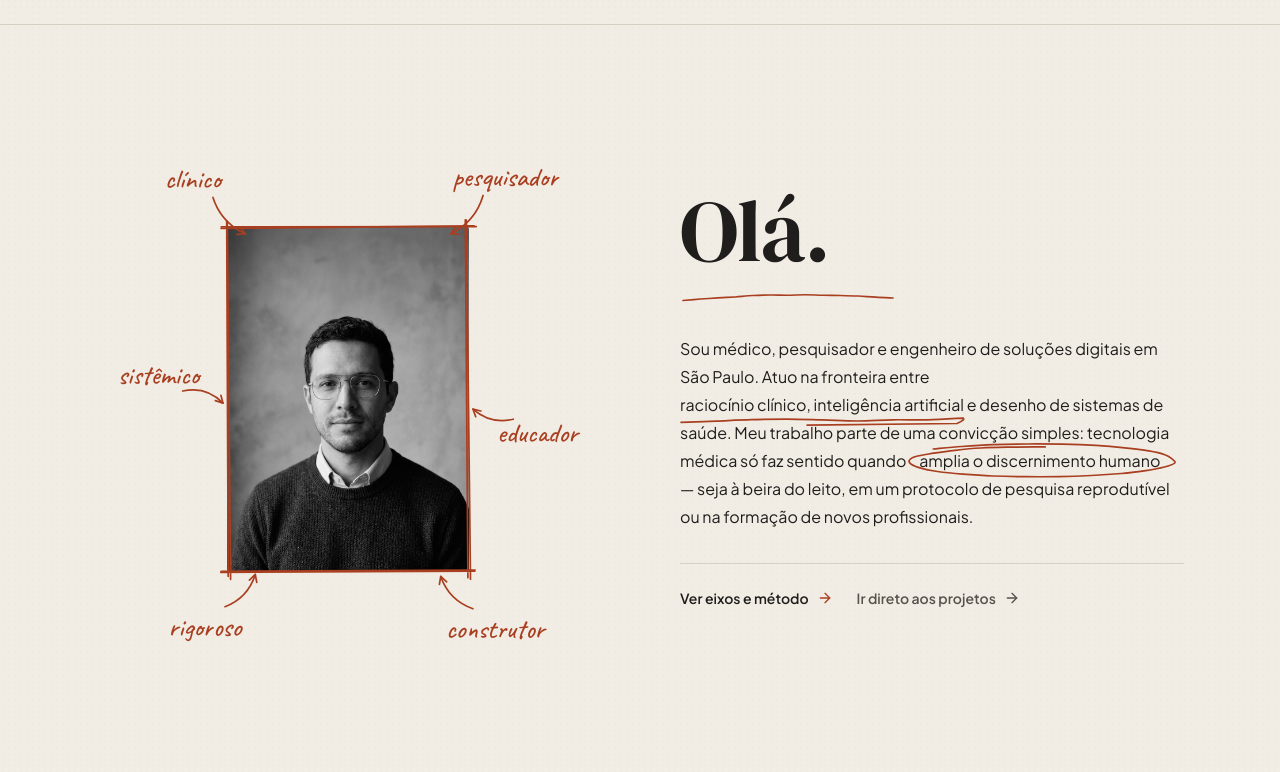
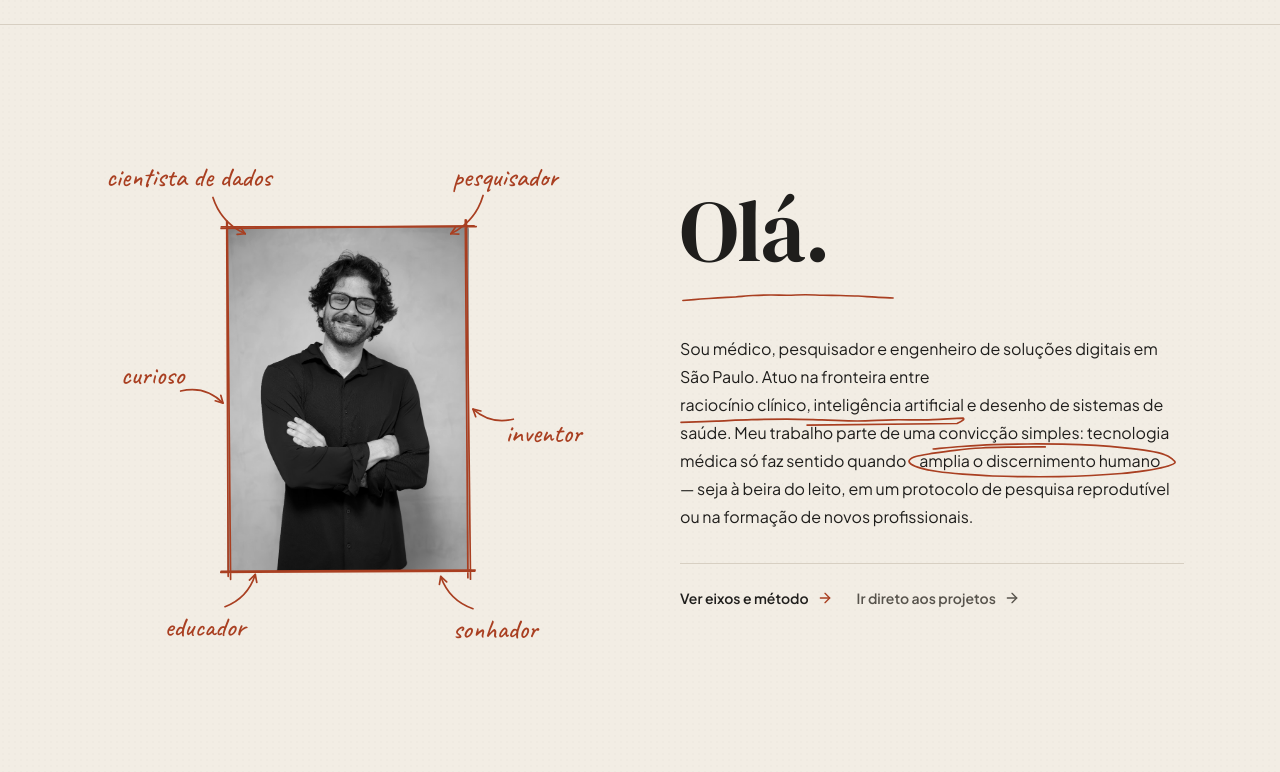
Before and after one commit to andrecfonseca-stack/Portifolio, a Next.js app: page / in a window 1280 px wide. Shown: the part 800-1572 px from the top of the page. Built offline with nearby package versions, Linux system fonts and the light colour scheme.

Commit message:
feat: atualiza foto real de André Cavalcanti e 6 atributos em destaque

```diff
--- a/src/components/sections/home-contact.tsx
+++ b/src/components/sections/home-contact.tsx
@@ -64,7 +64,7 @@ export function HomeContact() {
                 alt={profile.portraitAlt}
                 fill
                 sizes="112px"
-                className="object-cover grayscale"
+                className="object-cover object-[50%_18%] grayscale"
               />
             </div>
             <PenMark kind="oval" seed={80} padX={9} padY={9} delay={0.12} />
--- a/src/components/sections/home-hello.tsx
+++ b/src/components/sections/home-hello.tsx
@@ -15,10 +15,10 @@ import { useSafeMotion } from "@/components/motion/use-safe-reduced-motion";
 import { arrowPaths, type Point } from "@/lib/marginalia-paths";
 
 const TRAIT_SPOTS: Array<{ at: Point; a: Point; b: Point; bend: number }> = [
-  { at: [96, 42], a: [116, 60], b: [148, 96], bend: 0.22 },
+  { at: [92, 40], a: [116, 60], b: [148, 96], bend: 0.22 },
   { at: [406, 40], a: [384, 58], b: [352, 96], bend: -0.22 },
-  { at: [62, 236], a: [86, 252], b: [126, 264], bend: -0.28 },
-  { at: [438, 294], a: [414, 280], b: [374, 270], bend: -0.26 },
+  { at: [56, 236], a: [84, 252], b: [126, 264], bend: -0.28 },
+  { at: [444, 294], a: [414, 280], b: [374, 270], bend: -0.26 },
   { at: [108, 486], a: [128, 466], b: [158, 434], bend: 0.24 },
   { at: [396, 488], a: [374, 468], b: [342, 436], bend: -0.24 },
 ];
@@ -81,7 +81,7 @@ export function HomeHello() {
                   fill
                   sizes="(max-width: 768px) 60vw, 280px"
                   priority
-                  className="object-cover grayscale contrast-[1.04] transition-all duration-700 group-hover:scale-[1.04] group-hover:grayscale-0"
+                  className="object-cover object-[50%_18%] grayscale contrast-[1.04] transition-all duration-700 group-hover:scale-[1.04] group-hover:grayscale-0"
                 />
               </div>
               <PenMark kind="box" seed={21} padX={9} padY={9} delay={0.18} />
--- a/src/content/profile.ts
+++ b/src/content/profile.ts
@@ -9,15 +9,15 @@ const rawProfile: Profile = {
   docLabel: siteConfig.docLabel,
   year: siteConfig.year,
   location: siteConfig.location,
-  portraitPath: "/images/retrato-editorial.jpg",
-  portraitAlt: "Retrato editorial de André Cavalcanti em estúdio com luz natural suave",
+  portraitPath: "/images/andre-cavalcanti.jpg",
+  portraitAlt: "Retrato de André Cavalcanti",
   traits: [
-    "clínico",
+    "cientista de dados",
     "pesquisador",
-    "sistêmico",
+    "curioso",
+    "inventor",
     "educador",
-    "rigoroso",
-    "construtor",
+    "sonhador",
   ],
   greeting: "Olá.",
   bio: "Sou médico, pesquisador e engenheiro de soluções digitais em São Paulo. Atuo na fronteira entre *raciocínio clínico, inteligência artificial* e desenho de sistemas de saúde. Meu trabalho parte de uma convicção simples: tecnologia médica só faz sentido quando [amplia o discernimento humano] — seja à beira do leito, em um protocolo de pesquisa reprodutível ou na formação de novos profissionais.",
```
Also changed, not shown: public/images/andre-cavalcanti.jpg (added), public/images/retrato-editorial.jpg.
